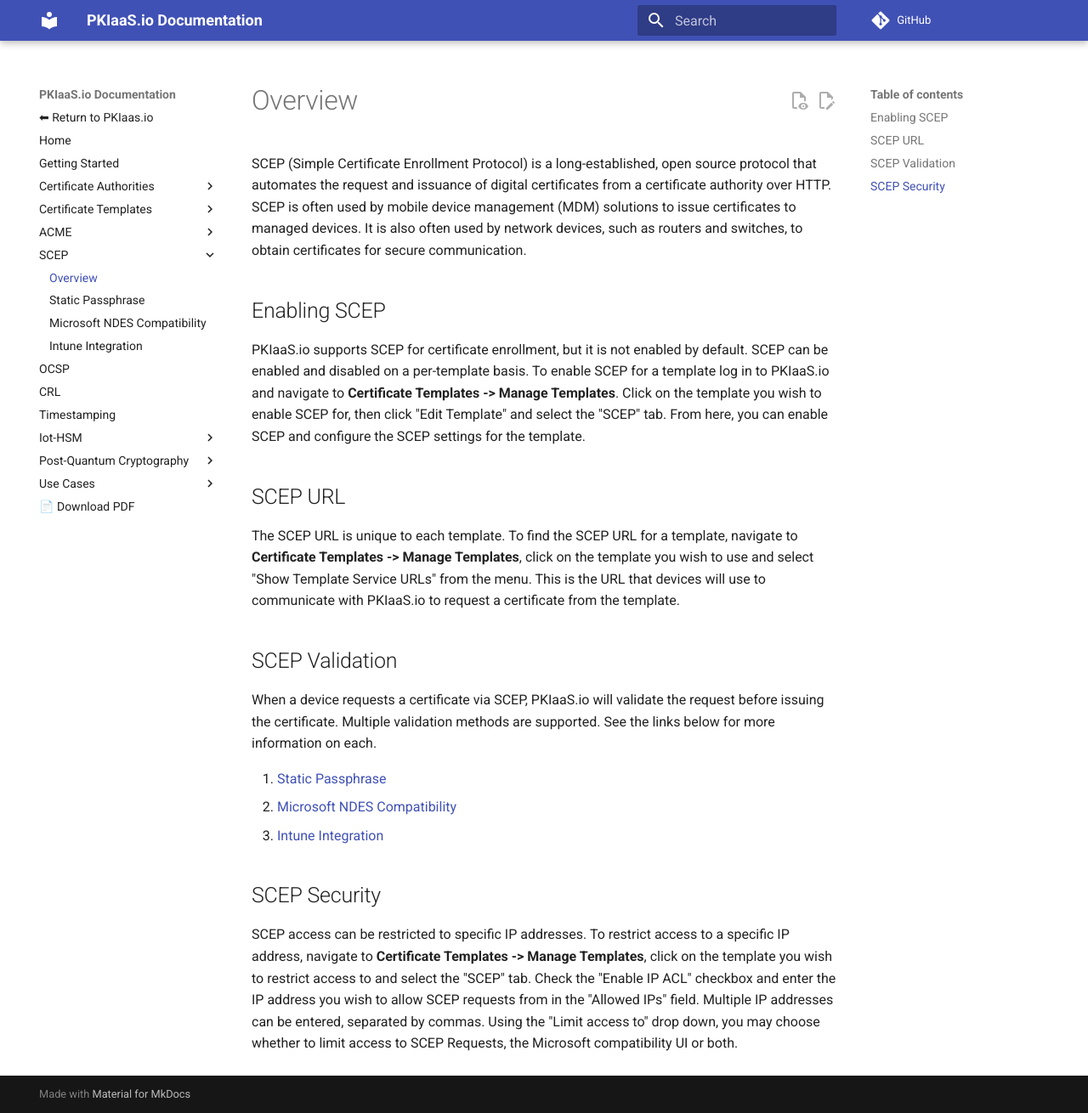
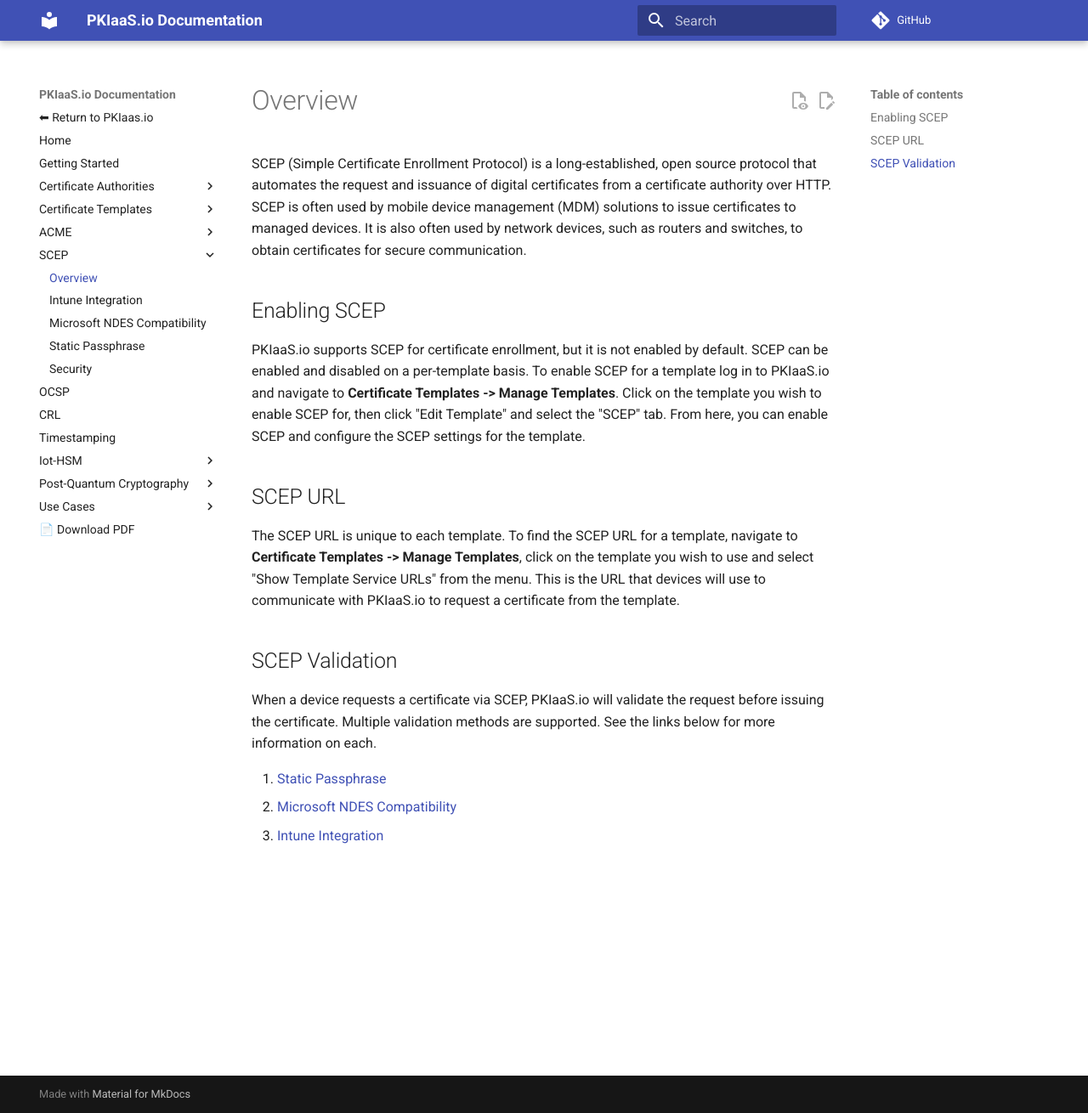
Before and after one commit to lspiehler/pkiaas-docs, an MkDocs documentation site: the page built from docs/scep/overview.md, in a window 1280 px wide and 1310 px high. Shown: the whole window at 85% size. Built offline with MkDocs 1.6.1 and Material for MkDocs 9.7.7, drawn with Linux system fonts in a browser that asks for light colours; comment, search, counter and statistics services are not loaded.

Commit message:
updating SCEP documentation

```diff
--- a/docs/scep/overview.md
+++ b/docs/scep/overview.md
@@ -9,9 +9,6 @@
 ## SCEP Validation
 When a device requests a certificate via SCEP, PKIaaS.io will validate the request before issuing the certificate. Multiple validation methods are supported. See the links below for more information on each.
 
-1. [Static Passphrase](static-passphrase)
-2. [Microsoft NDES Compatibility](micrsoft-ndes-compatibility)
-3. [Intune Integration](intune-integration)
-
-## SCEP Security
-SCEP access can be restricted to specific IP addresses. To restrict access to a specific IP address, navigate to **Certificate Templates -> Manage Templates**, click on the template you wish to restrict access to and select the "SCEP" tab. Check the "Enable IP ACL" checkbox and enter the IP address you wish to allow SCEP requests from in the "Allowed IPs" field. Multiple IP addresses can be entered, separated by commas. Using the "Limit access to" drop down, you may choose whether to limit access to SCEP Requests, the Microsoft compatibility UI or both.
+1. [Static Passphrase](static-passphrase.md)
+2. [Microsoft NDES Compatibility](microsoft-ndes-compatibility.md)
+3. [Intune Integration](intune-integration.md)
--- a/mkdocs.yml
+++ b/mkdocs.yml
@@ -7,6 +7,7 @@
     - content.code.copy
     - content.action.edit
     - content.action.view
+    - search.suggest
 
 nav:
   - ⬅ Return to PKIaas.io: https://pkiaas.io
@@ -34,9 +35,10 @@
       - Traefik: acme/acme-clients/traefik.md
   - SCEP:
     - Overview: scep/overview.md
+    - Intune Integration: scep/intune-integration.md
+    - Microsoft NDES Compatibility: scep/microsoft-ndes-compatibility.md
     - Static Passphrase: scep/static-passphrase.md
-    - Microsoft NDES Compatibility: scep/microsoft-ndes-compatibility.md
-    - Intune Integration: scep/intune-integration.md
+    - Security: scep/security.md
   - OCSP: ocsp.md
   - CRL: crl.md
   - Timestamping: timestamping.md
```
Also changed, not shown: docs/scep/microsoft-ndes-compatibility.md (+13 -0 lines), docs/scep/security.md (added, +2 -0 lines), docs/scep/apple-scep-requests.md (added).
